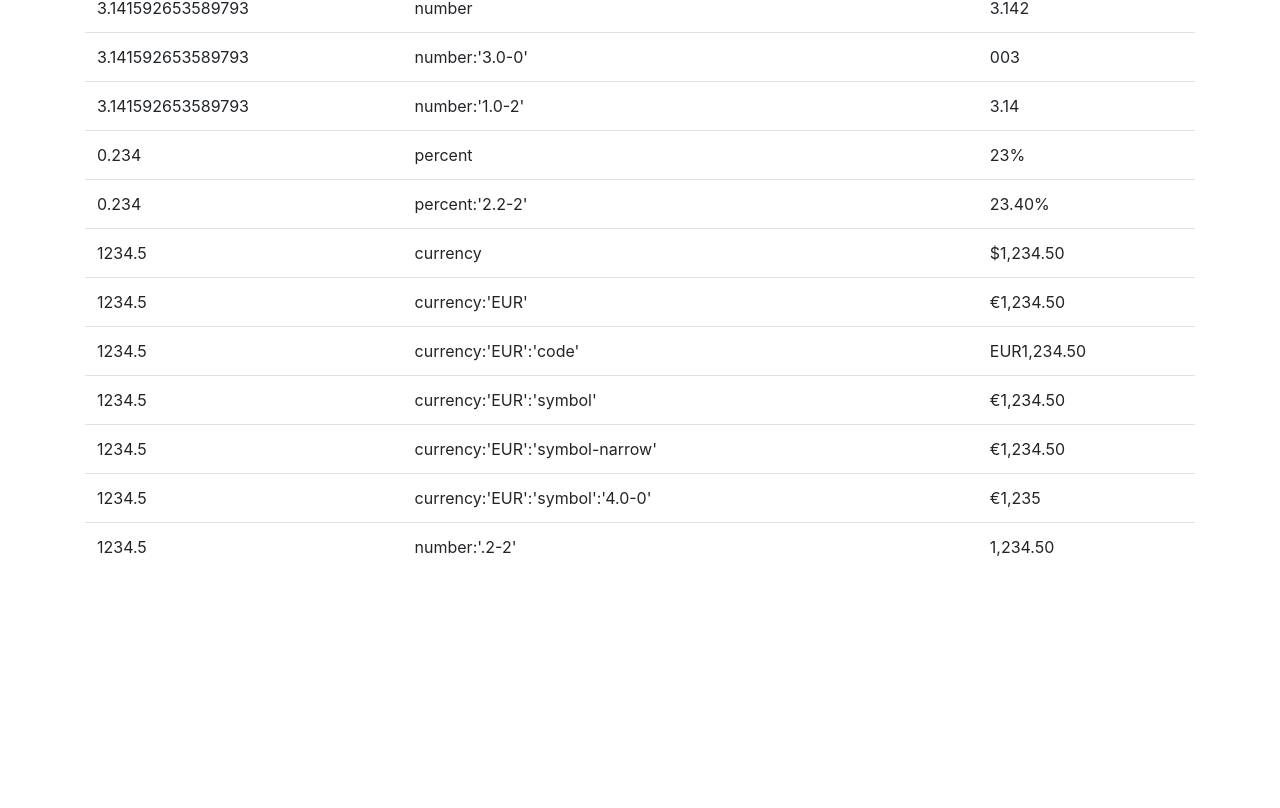
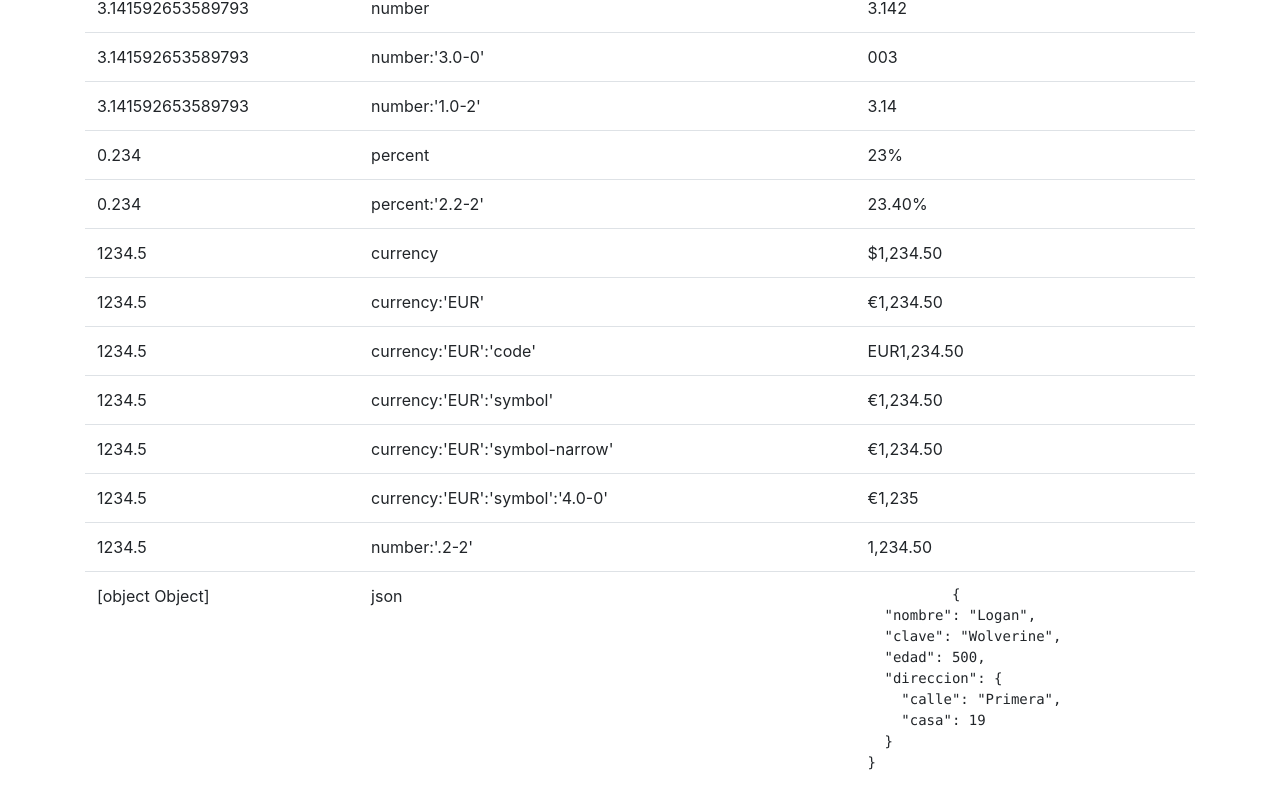
Before and after one commit to gmontoya2483/angular-pipes, an Angular app: page / in a window 1280 px wide. Shown: the part 578-1386 px from the top of the page. Before the commit the page ends 1165 px from the top, so only its background shows below. Built offline with nearby package versions, Linux system fonts and the light colour scheme.

Commit message:
Se agregaron los ejemplos del Pipe: json

```diff
--- a/src/app/app.component.html
+++ b/src/app/app.component.html
@@ -112,9 +112,21 @@
       <td>{{ salario | number:'.2-2' }}</td>
     </tr>
 
+    <tr>
+      <td>{{ heroe }}</td>
+      <td> json </td>
+      <td>
+        <pre>
+          {{ heroe | json }}
+        </pre>
+      </td>
+    </tr>
+
 
 
   </tbody>
 </table>
 
 </div>
+
+<br><br><br><br><br><br><br><br><br><br>
--- a/src/app/app.component.ts
+++ b/src/app/app.component.ts
@@ -16,4 +16,14 @@ export class AppComponent {
 
   salario = 1234.5;
 
+  heroe={
+    nombre: "Logan",
+    clave: "Wolverine",
+    edad: 500,
+    direccion:{
+      calle: "Primera",
+      casa: 19
+    }
+  };
+
 }
```
